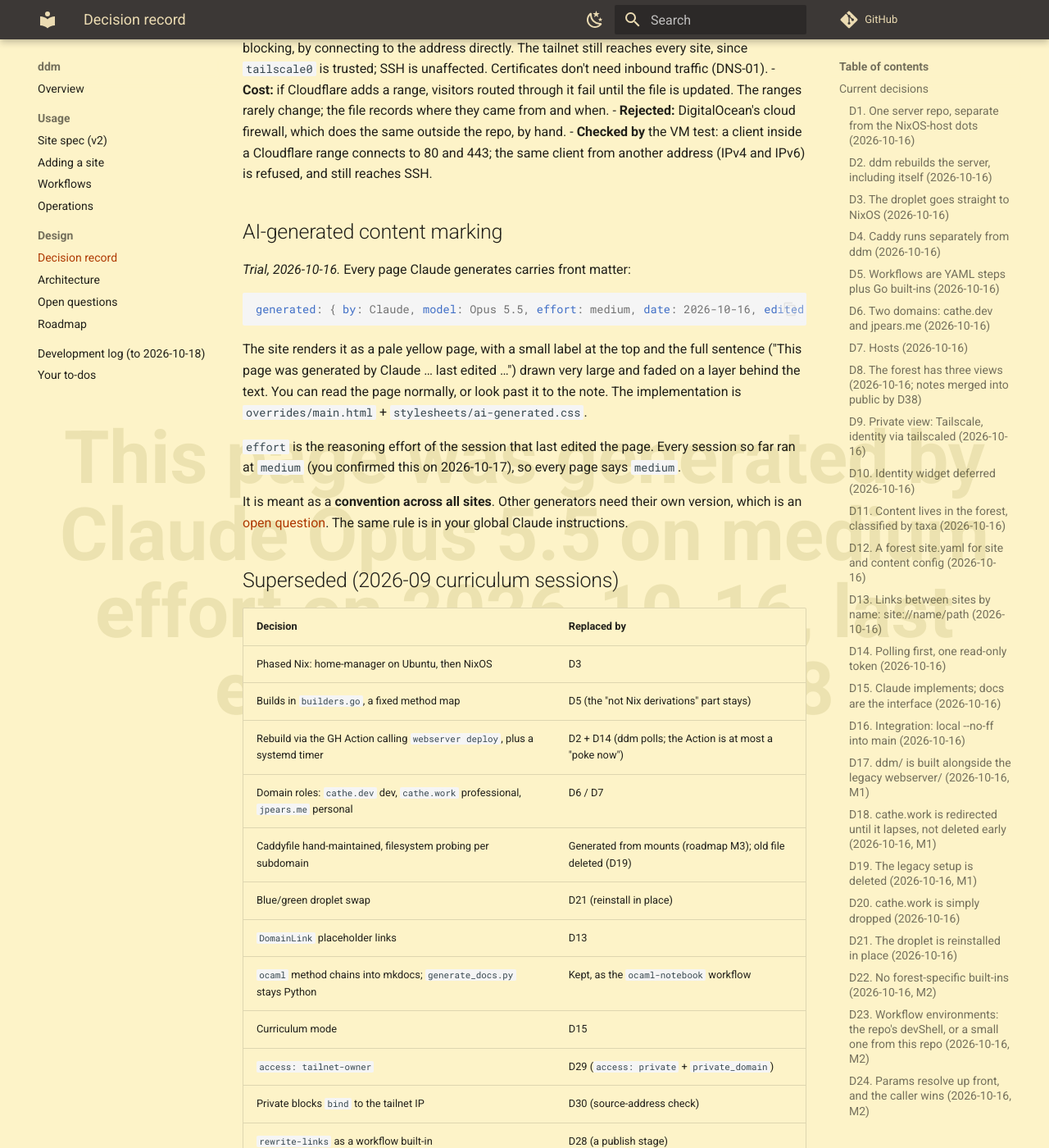
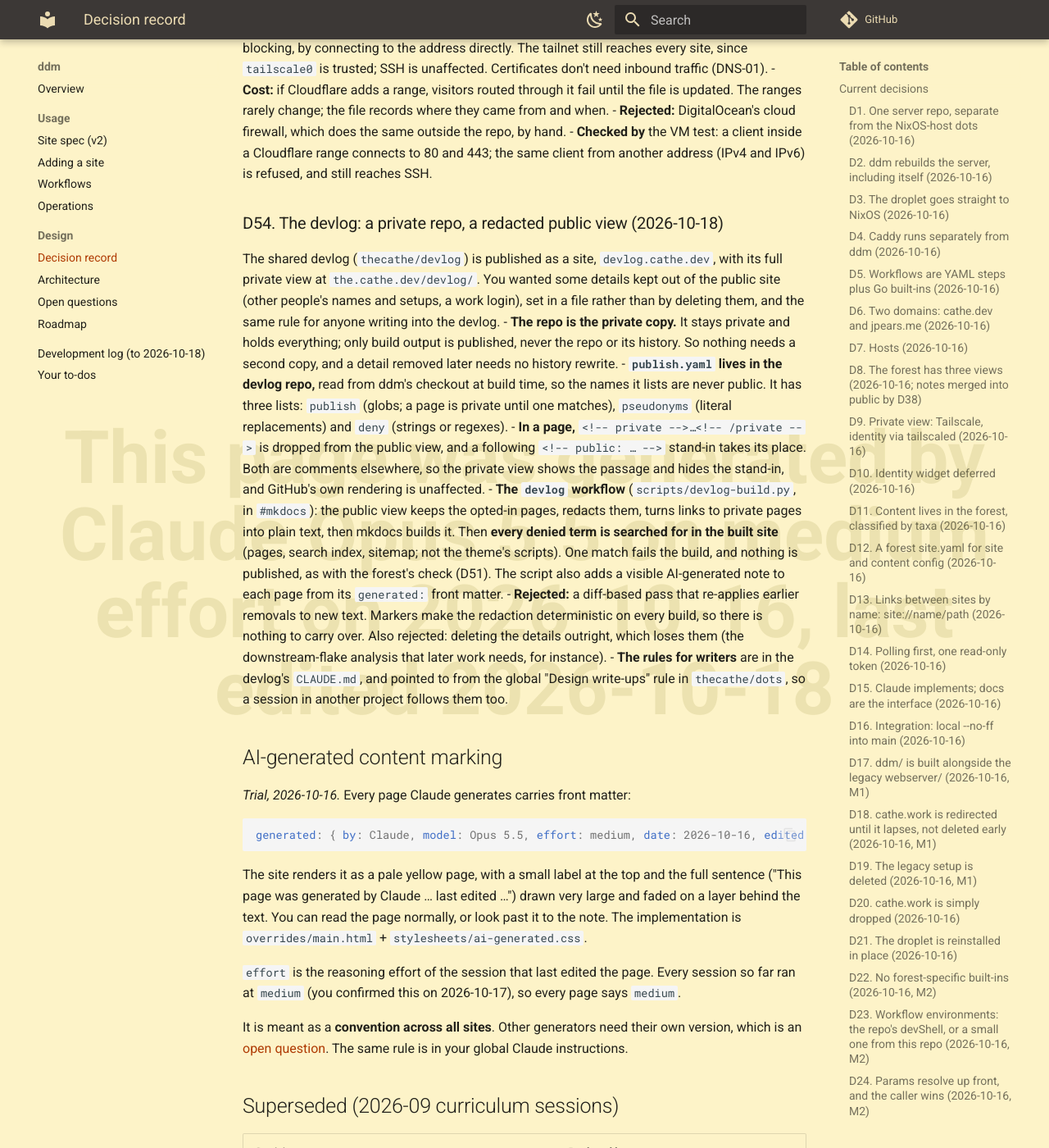
Before and after one commit to thecathe/webserver, an MkDocs documentation site: the page built from docs/design/record.md, in a window 1280 px wide and 1400 px high, scrolled down 15125 px. Shown: the whole window at 82% size. Built offline with MkDocs 1.6.1 and Material for MkDocs 9.7.7, drawn with Linux system fonts in a browser that asks for light colours; comment, search, counter and statistics services are not loaded.

Commit message:
docs(design): D54, the devlog's redacted public view
Co-Authored-By: Claude Opus 5.5 <noreply@anthropic.com>

```diff
--- a/docs/design/record.md
+++ b/docs/design/record.md
@@ -506,6 +506,29 @@ since `tailscale0` is trusted; SSH is unaffected. Certificates don't need inboun
 - **Checked by** the VM test: a client inside a Cloudflare range connects to 80 and 443; the same client from
   another address (IPv4 and IPv6) is refused, and still reaches SSH.
 
+### D54. The devlog: a private repo, a redacted public view (2026-10-18)
+The shared devlog (`thecathe/devlog`) is published as a site, `devlog.cathe.dev`, with its full private view at
+`the.cathe.dev/devlog/`. You wanted some details kept out of the public site (other people's names and setups, a
+work login), set in a file rather than by deleting them, and the same rule for anyone writing into the devlog.
+- **The repo is the private copy.** It stays private and holds everything; only build output is published, never
+  the repo or its history. So nothing needs a second copy, and a detail removed later needs no history rewrite.
+- **`publish.yaml` lives in the devlog repo,** read from ddm's checkout at build time, so the names it lists are
+  never public. It has three lists: `publish` (globs; a page is private until one matches), `pseudonyms`
+  (literal replacements) and `deny` (strings or regexes).
+- **In a page,** `<!-- private -->…<!-- /private -->` is dropped from the public view, and a following
+  `<!-- public: … -->` stand-in takes its place. Both are comments elsewhere, so the private view shows the
+  passage and hides the stand-in, and GitHub's own rendering is unaffected.
+- **The `devlog` workflow** (`scripts/devlog-build.py`, in `#mkdocs`): the public view keeps the opted-in pages,
+  redacts them, turns links to private pages into plain text, then mkdocs builds it. Then **every denied term is
+  searched for in the built site** (pages, search index, sitemap; not the theme's scripts). One match fails the
+  build, and nothing is published, as with the forest's check (D51). The script also adds a visible AI-generated
+  note to each page from its `generated:` front matter.
+- **Rejected:** a diff-based pass that re-applies earlier removals to new text. Markers make the redaction
+  deterministic on every build, so there is nothing to carry over. Also rejected: deleting the details outright,
+  which loses them (the downstream-flake analysis that later work needs, for instance).
+- **The rules for writers** are in the devlog's `CLAUDE.md`, and pointed to from the global "Design write-ups"
+  rule in `thecathe/dots`, so a session in another project follows them too.
+
 ## AI-generated content marking
 
 *Trial, 2026-10-16.* Every page Claude generates carries front matter:
```
Also changed, not shown: docs/usage/workflows.md (+1 -0 lines).
